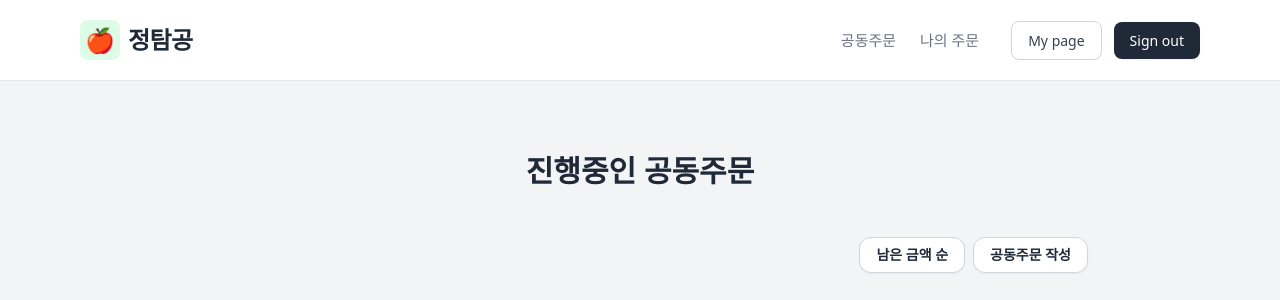
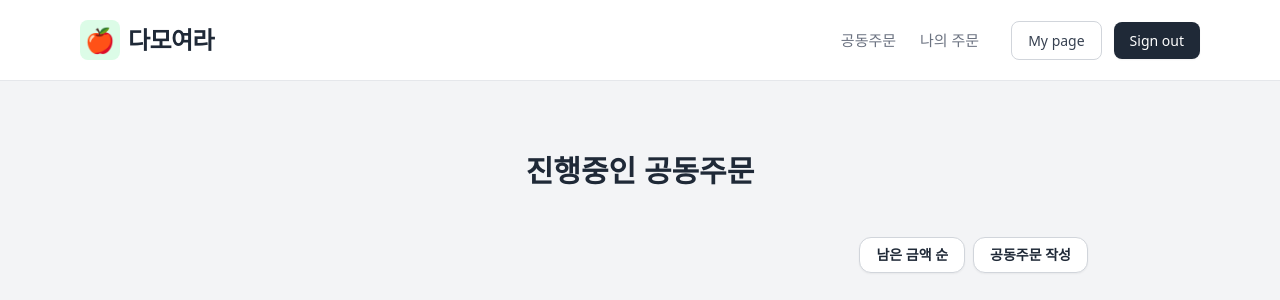
Before and after one commit to SISUinSea/JungleGroupBuy, a Flask app: page / in a window 1280 px wide. Shown: the top 300 px of the page. Run offline with Flask 3, Linux system fonts and the light colour scheme; data that the repository does not hold is empty; some libraries are stand-ins or nearby versions.

Commit message:
style: 서비스 이름 변경 정탐공 > 다모여라

```diff
--- a/templates/groupBuyCreate.html
+++ b/templates/groupBuyCreate.html
@@ -1,6 +1,6 @@
 {% extends 'layout.html' %}
 
-{% block title %}공동주문 작성 - 정탐공{% endblock %}
+{% block title %}다모여라 | 공동주문 작성{% endblock %}
 
 {% block content %}
 <div class="max-w-2xl mx-auto mt-20">
--- a/templates/groupBuyList.html
+++ b/templates/groupBuyList.html
@@ -1,6 +1,6 @@
 {% extends 'layout.html' %}
 
-{% block title %}진행중인 공동주문 - 정탐공{% endblock %}
+{% block title %}다모여라 | 진행중인 공동주문{% endblock %}
 
 {% block content %}
 <div class="max-w-4xl mx-auto mt-10 space-y-12">
--- a/templates/layout.html
+++ b/templates/layout.html
@@ -3,7 +3,7 @@
 <head>
     <meta charset="UTF-8">
     <meta name="viewport" content="width=device-width, initial-scale=1.0">
-    <title>{% block title %}정탐공{% endblock %}</title>
+    <title>{% block title %}다모여라{% endblock %}</title>
 
     <script src="https://cdn.tailwindcss.com"></script>
 
@@ -32,7 +32,7 @@
                 <div class="w-10 h-10 bg-green-100 rounded-lg flex items-center justify-center">
                     <span class="text-2xl">🍎</span>
                 </div>
-                <span class="text-2xl font-bold tracking-tight text-gray-800">정탐공</span>
+                <span class="text-2xl font-bold tracking-tight text-gray-800">다모여라</span>
             </a>
 
             <!-- 네비게이션 메뉴 및 버튼 -->
--- a/templates/login.html
+++ b/templates/login.html
@@ -3,7 +3,7 @@
 <head>
     <meta charset="UTF-8">
     <meta name="viewport" content="width=device-width, initial-scale=1.0">
-    <title>{% block title %}정탐공{% endblock %}</title>
+    <title>{% block title %}다모여라{% endblock %}</title>
 
     <!-- Tailwind CSS CDN -->
     <script src="https://cdn.tailwindcss.com"></script>
--- a/templates/signup.html
+++ b/templates/signup.html
@@ -1,6 +1,6 @@
 {% extends 'layout.html' %}
 
-{% block title%}정탐공 | 회원가입{% endblock %}
+{% block title%}다모여라 | 회원가입{% endblock %}
 
 {% block content %}
         <!-- form 부분 수정했습니다. method가 설정이 안되어서, 로그인 페이지로 리다이렉트 되지 않았습니다..ㅜㅜ -->
```
Also changed, not shown: 1 other file.
